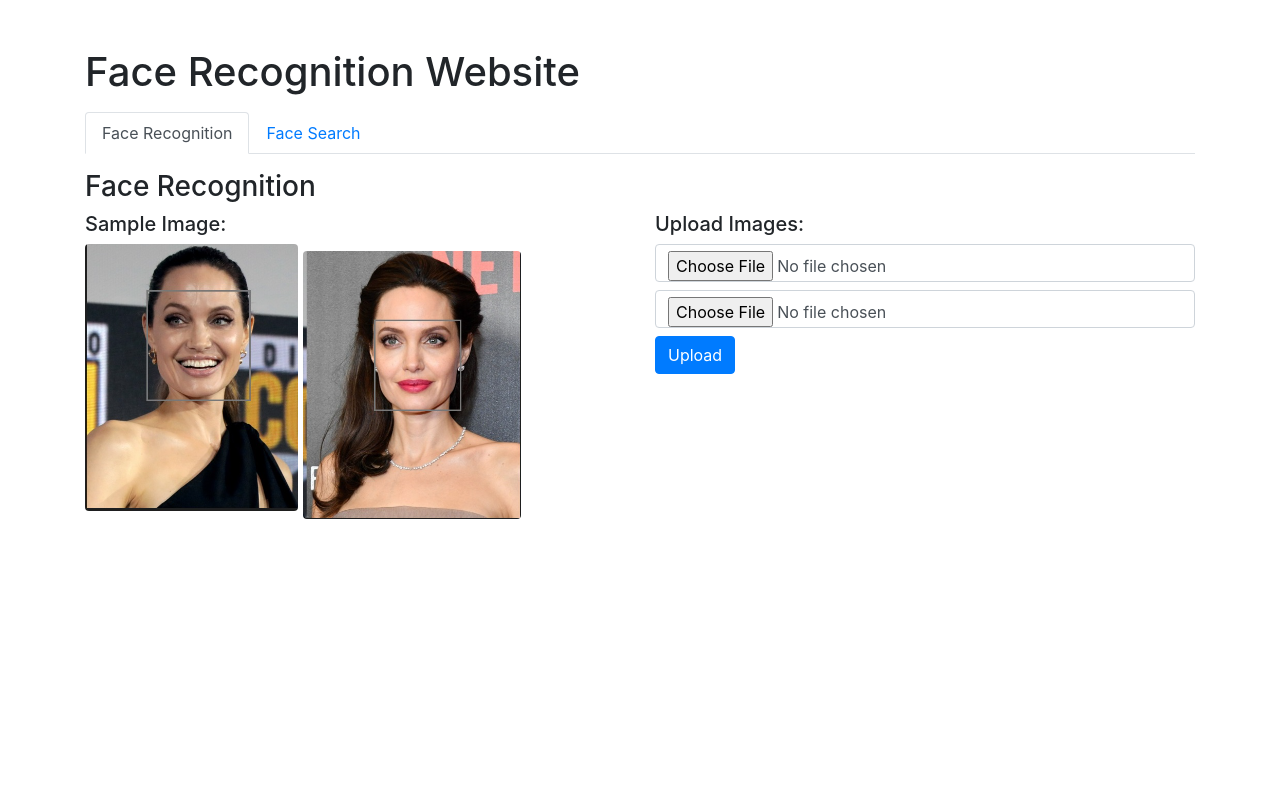
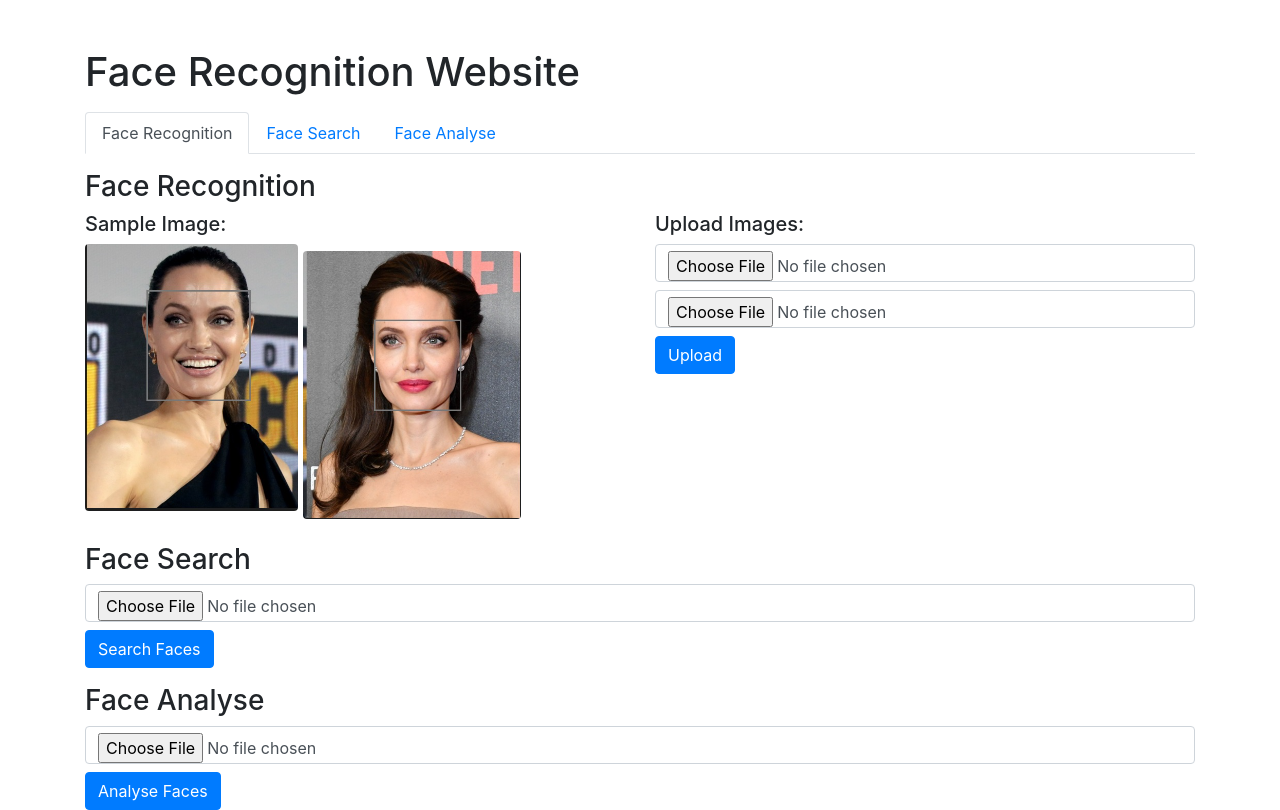
Before and after one commit to chuan111111/ComputerVision, a Django app: page /upload/ in a window 1280 px wide. Before the commit the page ends 519 px from the top, so only its background shows below. Run offline with Django 4.2, Linux system fonts and the light colour scheme; some libraries are stand-ins or nearby versions.

Commit message:
face search and face analyse

```diff
--- a/djangoProject/djangoProject/urls.py
+++ b/djangoProject/djangoProject/urls.py
@@ -22,4 +22,8 @@ urlpatterns = [
     path('admin/', admin.site.urls),
     path('upload/', views.upload_image, name='upload_image'),
     path('compare/', views.upload_and_compare, name='upload_and_compare'),
+    path('face_search/', views.face_search, name='face_search'),
+    path('show_dataset/', views.show_dataset, name='show_dataset'),
+    path('face_analyse/', views.face_analyse, name='face_analyse'),
+
 ]+ static(settings.MEDIA_URL, document_root=settings.MEDIA_ROOT)
--- a/djangoProject/djangoProject/views.py
+++ b/djangoProject/djangoProject/views.py
@@ -3,17 +3,21 @@ from django.shortcuts import render, get_object_or_404
 from django.http import JsonResponse
 
 from .form import ImageUploadForm
+from . import settings
+import os
 from deepface import DeepFace
 from PIL import Image
+
 import time
 import tempfile
+
+
 def upload_image(request):
     if request.method == 'POST':
         return JsonResponse({'error': 'Invalid request method.'}, status=400)
     else:
         timestamp = int(time.time())
         return render(request, 'upload.html', {'timestamp': timestamp})
-
 
 
 def upload_and_compare(request):
@@ -46,3 +50,72 @@ def upload_and_compare(request):
         except Exception as e:
             return JsonResponse({'error': str(e)}, status=500)
     return JsonResponse({'error': 'Invalid request method.'}, status=400)
+
+
+def face_search(request):
+    if request.method == 'POST':
+        image = request.FILES.get('image')
+        print(2)  # 调试信息
+        if not image:
+            return JsonResponse({'error': 'Image is required.'}, status=400)
+
+        try:
+            img = Image.open(image)
+
+            print("Image opened successfully")  # 调试信息
+            with tempfile.NamedTemporaryFile(dir='./media/images', suffix='.png', delete=False) as temp:
+                img.save(temp, format='PNG')
+                temp.flush()
+
+                print(f"Image saved to temporary file: {temp.name}")  # 调试信息
+                faces = DeepFace.extract_faces(img_path=temp.name, detector_backend='opencv')
+                print(f"Faces detected: {len(faces)}")  # 调试信息
+
+                face_num = len(faces)
+
+                return JsonResponse({'face_num': face_num}, status=200)
+        except Exception as e:
+            print(f"Exception occurred: {e}")  # 调试信息
+            return JsonResponse({'error': str(e)}, status=500)
+    return JsonResponse({'error': 'Invalid request method.'}, status=400)
+
+
+def face_analyse(request):
+    if request.method == 'POST':
+        image = request.FILES.get('image')
+        print(3)  # 调试信息
+        if not image:
+            return JsonResponse({'error': 'Image is required.'}, status=400)
+
+        try:
+            img = Image.open(image)
+
+            print("Image opened successfully")  # 调试信息
+            with tempfile.NamedTemporaryFile(dir='./media/images', suffix='.png', delete=False) as temp:
+                img.save(temp, format='PNG')
+                temp.flush()
+
+                print(f"Image saved to temporary file: {temp.name}")  # 调试信息
+                faces = DeepFace.analyze(img_path=temp.name, detector_backend='opencv')
+
+                return JsonResponse(
+                    {'age': faces[0]['age'], 'gender': max(faces[0]['gender'], key=lambda k: faces[0]['gender'][k]),
+                     'emotion': max(faces[0]['emotion'], key=lambda k: faces[0]['emotion'][k]),
+                     'race': max(faces[0]['race'], key=lambda k: faces[0]['race'][k])}, status=200)
+        except Exception as e:
+            print(f"Exception occurred: {e}")  # 调试信息
+            return JsonResponse({'error': str(e)}, status=500)
+    return JsonResponse({'error': 'Invalid request method.'}, status=400)
+
+
+def show_dataset(request):
+    test_dataset_dir = os.path.join(settings.VGG2_FACE_DIR, 'vggface2_test/test/')
+    test_dataset_dir1 = os.path.join(test_dataset_dir, 'n000001/')
+    images = [f for f in os.listdir(test_dataset_dir1) if os.path.isfile(os.path.join(test_dataset_dir1, f))]
+    DeepFace.analyze()
+    # 将图片路径传递到模板
+    context = {
+        'images': images,
+        'dataset_dir': test_dataset_dir1
+    }
+    return render(request, 'show_dataset.html', context)
--- a/djangoProject/templates/upload.html
+++ b/djangoProject/templates/upload.html
@@ -23,6 +23,9 @@
             </li>
             <li class="nav-item">
                 <a class="nav-link" id="faceSearchTab" data-toggle="tab" href="#faceSearch">Face Search</a>
+            </li>
+            <li class="nav-item">
+                <a class="nav-link" id="faceAnalyseTab" data-toggle="tab" href="#faceAnalyse">Face Analyse</a>
             </li>
             <!-- Add more tabs for other functionalities -->
         </ul>
@@ -50,8 +53,22 @@
                 </div>
             </div>
             <!-- Face Search Tab -->
-            <div id="faceSearch" class="tab-pane fade">
-
+            <div id="faceSearch" class="tab-pane fade show active">
+                <!-- Face Search Tab Content -->
+                <h3 class="mt-3">Face Search</h3>
+                <form id="faceSearchForm" enctype="multipart/form-data">
+                    {% csrf_token %}
+                    <input type="file" name="image" class="form-control mb-2" accept="image/*" required>
+                    <button type="submit" class="btn btn-primary">Search Faces</button>
+                </form>
+            </div>
+            <div id="faceAnalyse" class="tab-pane fade show active">
+                <h3 class="mt-3">Face Analyse</h3>
+                <form id="faceAnalyseForm" enctype="multipart/form-data">
+                    {% csrf_token %}
+                    <input type="file" name="image" class="form-control mb-2" accept="image/*" required>
+                    <button type="submit" class="btn btn-primary">Analyse Faces</button>
+                </form>
             </div>
             <!-- Add more tab content for other functionalities -->
         </div>
@@ -88,7 +105,60 @@
                 });
             });
             // Add similar JavaScript for other functionalities
+            $('#faceSearchForm').submit(function(event) {
+                event.preventDefault();
+                var formData = new FormData($(this)[0]);
+                $.ajax({
+                    type: 'POST',
+                    url: '{% url "face_search" %}',
+                    data: formData,
+                    contentType: false,
+                    processData: false,
+                    success: function(response) {
+
+                        var resultMessage = '';
+
+                        resultMessage = ''+ response['face_num']+' faces is found';
+
+
+                        $('#faceSearchResultModal .modal-body').text(resultMessage);
+                        $('#faceSearchResultModal').modal('show');
+                    },
+                        // 处理和显示检测到的人脸
+
+                    error: function(xhr, status, error) {
+                        console.error(xhr.responseText);
+                    }
+                });
+            });
+            $('#faceAnalyseForm').submit(function(event) {
+                event.preventDefault();
+                var formData = new FormData($(this)[0]);
+                $.ajax({
+                    type: 'POST',
+                    url: '{% url "face_analyse" %}',
+                    data: formData,
+                    contentType: false,
+                    processData: false,
+                    success: function(response) {
+
+                        var resultMessage = '';
+
+                        resultMessage = 'age : '+ response['age']+'\ngender : '+response['gender']+'\nemotion : '+response['emotion']+'\nrace : '+response['race'];
+
+
+                        $('#faceAnalyseResultModal .modal-body').text(resultMessage);
+                        $('#faceAnalyseResultModal').modal('show');
+                    },
+                        // 处理和显示检测到的人脸
+
+                    error: function(xhr, status, error) {
+                        console.error(xhr.responseText);
+                    }
+                });
+            });
         });
+
     </script>
 
     <!-- Modal for displaying result -->
@@ -97,9 +167,40 @@
             <div class="modal-content">
                 <div class="modal-header">
                     <h5 class="modal-title" id="faceRecognitionResultModalLabel">Face Recognition Result</h5>
-                    <button type="button" class="close" data-dismiss="modal" aria-label="Close">
+                    <abutton type="button" class="close" data-dismiss="modal" aria-label="Close">
                         <span aria-hidden="true">&times;</span>
-                    </button>
+                    </abutton>
+                </div>
+                <div class="modal-body">
+                    <!-- Result will be displayed here -->
+                </div>
+            </div>
+        </div>
+    </div>
+
+     <div class="modal fade" id="faceSearchResultModal" tabindex="-1" role="dialog" aria-labelledby="faceSearchResultModalLabel" aria-hidden="true">
+        <div class="modal-dialog" role="document">
+            <div class="modal-content">
+                <div class="modal-header">
+                    <h5 class="modal-title" id="faceSearchResultModalLabel">Face Recognition Result</h5>
+                    <abutton type="button" class="close" data-dismiss="modal" aria-label="Close">
+                        <span aria-hidden="true">&times;</span>
+                    </abutton>
+                </div>
+                <div class="modal-body">
+                    <!-- Result will be displayed here -->
+                </div>
+            </div>
+        </div>
+    </div>
+     <div class="modal fade" id="faceAnalyseResultModal" tabindex="-1" role="dialog" aria-labelledby="faceAnalyseResultModalLabel" aria-hidden="true">
+        <div class="modal-dialog" role="document">
+            <div class="modal-content">
+                <div class="modal-header">
+                    <h5 class="modal-title" id="faceAnalyseResultModalLabel">Face Analyse Result</h5>
+                    <abutton type="button" class="close" data-dismiss="modal" aria-label="Close">
+                        <span aria-hidden="true">&times;</span>
+                    </abutton>
                 </div>
                 <div class="modal-body">
                     <!-- Result will be displayed here -->
```
Also changed, not shown: djangoProject/djangoProject/settings.py (+23 -0 lines), djangoProject/templates/show_dataset.html (added, +24 -0 lines).
